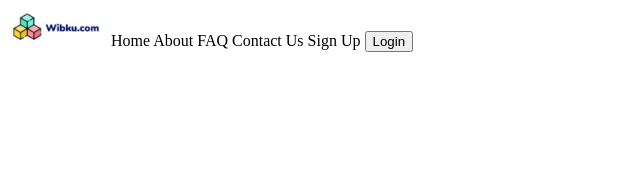
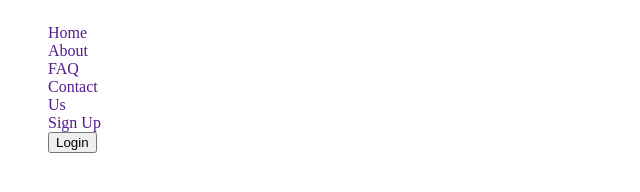
Before and after one commit to garciaarmando/EjercicioMaquetacion, a plain HTML site: page index.html in a window 1280 px wide. Shown: the whole page, without its empty margins (0-640 px from the left). Drawn offline with Linux system fonts and the light colour scheme.

Commit message:
Ajustes al header

```diff
--- a/index.html
+++ b/index.html
@@ -9,27 +9,34 @@
 </head>
 
 <body>
-    <section class="container">
-        <header class="header">
-            <img src="./assets/logo.png" alt="" />
-            <a>
-          Home
-        </a>
-            <a>
-          About
-        </a>
-            <a>
-          FAQ
-        </a>
-            <a>
-          Contact Us
-        </a>
-            <a>
-          Sign Up
-        </a>
-            <button class="login">Login</button>
-        </header>
-        <!-- <main class="main">
+    <header class="header">
+        <nav>
+            <ul class="header-nav-section">
+                <li class="header-logo">
+                    <a href="./assets/logo.png"></a>
+                </li>
+                <li>
+                    <a href="">Home</a>
+                </li>
+                <li>
+                    <a href="">About</a>
+                </li>
+                <li>
+                    <a href="">FAQ</a>
+                </li>
+                <li>
+                    <a href="">Contact Us</a>
+                </li>
+                <li>
+                    <a href="">Sign Up</a>
+                </li>
+                <li class="header-sign-up-">
+                    <button>Login</button>
+                </li>
+            </ul>
+        </nav>
+    </header>
+    <!-- <main class="main">
             <h1>Build your own professional website.</h1>
             <p>
                 So many tamplate on wibku.com, wich suits your business, hobbies, and personal that your easily costom and build.
@@ -40,7 +47,6 @@
             <p>There are 3000 website templates and 150 styles</p>
         </main>
         <footer class="footer"></footer> -->
-    </section>
 </body>
 
 </html>
--- a/styles/styles.css
+++ b/styles/styles.css
@@ -1,3 +1,21 @@
 body {
     background: white;
 }
+
+.header {
+    height: 100px;
+}
+
+nav {
+    display: grid;
+    grid-template-columns: repeat(12, 1fr);
+    grid-template-rows: 1;
+}
+
+ul li {
+    list-style: none;
+}
+
+ul a {
+    text-decoration: none;
+}
```
